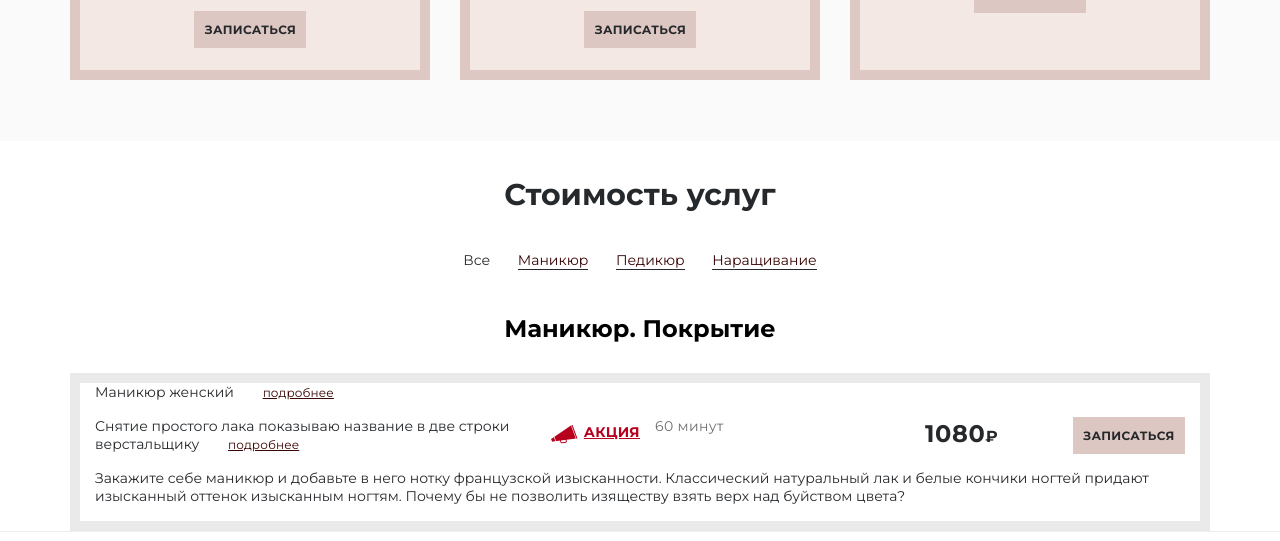
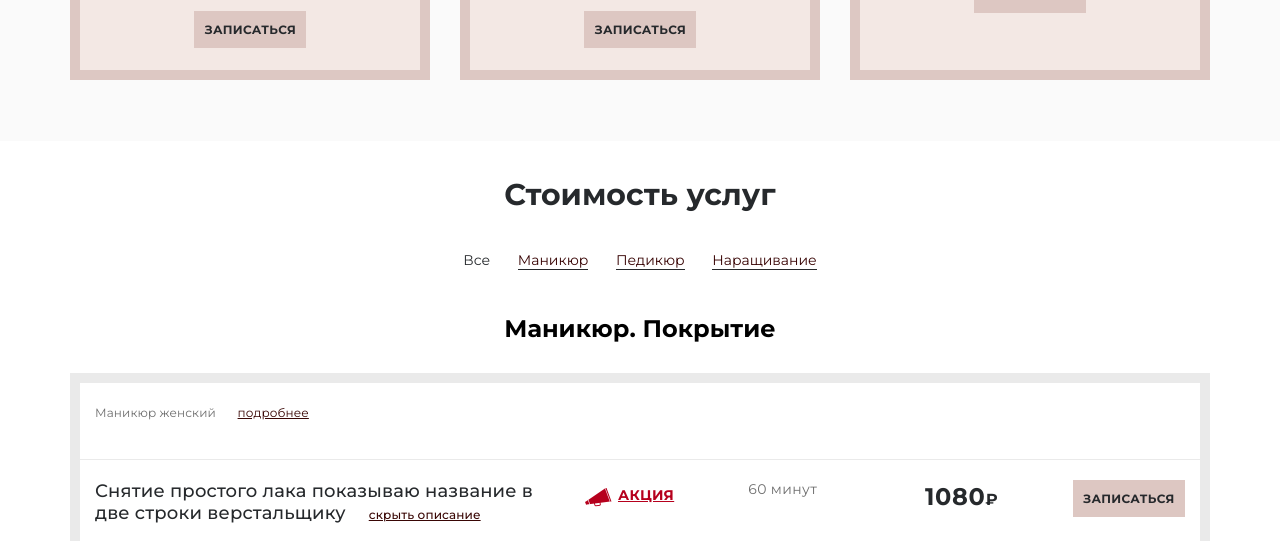
Before and after one commit to ivannikitin-com/trevi, a website with bundled scripts: page src/nail.html in a window 1280 px wide. Shown: the part 1257-1798 px from the top of the page. Built offline with nearby package versions, Linux system fonts and the light colour scheme; files whose address does not match are found by name.

Commit message:
Доработана страница с Услугами

```diff
--- a/src/nail.html
+++ b/src/nail.html
@@ -323,26 +323,31 @@
 							</div>
 							<div class="price_services__item">
 								<div class="row">
-									<div class="col-md-6">
-										<p>
-											<span class="price_services__descr">Снятие простого лака показываю название в две строки
-												верстальщику</span> <a href="#" class="price_services__more">Подробнее</a>
-										</p>
-										<a href="" class="price_services__sale">Акция</a>
+									<div class="col-12 col-md-7">
+										<div class="row">
+											<div class="col-9">
+												<span class="price_services__name">Снятие простого лака показываю название в две строки
+													верстальщику <a href="#" class="price_services__more">Скрыть описание</a></span></div>
+											<div class="col-3">
+												<a href="#" class="price_services__sale">Акция</a></div>
+										</div>
 
 									</div>
-									<div class="col-md-2 price_services__duration"><span>60 минут</span></div>
-									<div class="col-md-2 price_services__price">
+									<div class="col-12 col-md-1 price_services__duration pr-md-0"><span>60 минут</span></div>
+									<div class="col-6 col-md-2 price_services__price">
 										<span></span><span class="price_services__amount">1080</span>₽</span>
 									</div>
-									<div class="col-md-2">
+									<div class="col-6 col-md-2">
 										<div class="price_services__link"><a href="#" class="btn btn-two order">Записаться</a></div>
 									</div>
 									<div class="w-100"></div>
 									<div class="col-12">
-										<p>Закажите себе маникюр и добавьте в него нотку французской изысканности. Классический натуральный
-											лак и белые кончики ногтей придают изысканный оттенок изысканным ногтям. Почему бы не позволить
-											изяществу взять верх над буйством цвета?</p>
+										<div class="price_services__descr">
+											<p>Закажите себе маникюр и добавьте в него нотку французской изысканности. Классический
+												натуральный
+												лак и белые кончики ногтей придают изысканный оттенок изысканным ногтям. Почему бы не позволить
+												изяществу взять верх над буйством цвета?</p>
+										</div>
 									</div>
 								</div>
 
--- a/src/sass/style.scss
+++ b/src/sass/style.scss
@@ -934,6 +934,7 @@ button:focus {
 
 .price_services {
   line-height: normal;
+
   &__title {
     text-align: center;
     margin-bottom: 44px;
@@ -973,7 +974,19 @@ button:focus {
   &__wrap {
     background: $white;
     border: solid 10px $warm-grey-two;
-    padding: 0 15px;
+    // padding: 0 15px;
+  }
+
+  &__item {
+    padding-bottom: 22px;
+    padding-left: 15px;
+    padding-right: 15px;
+    padding-top: 20px;
+    border-bottom: 1px solid $warm-grey-two;
+
+    &:last-child {
+      border-bottom: 0;
+    }
   }
 
   &__price {
@@ -999,8 +1012,11 @@ button:focus {
     text-align: right;
   }
 
-  &__descr {
-    margin-right: 25px;
+  &__name {
+    font-size: 18px;
+    font-weight: 500;
+    letter-spacing: 0.18px;
+    color: $dark-grey;
   }
 
   &__more {
@@ -1008,18 +1024,17 @@ button:focus {
     letter-spacing: 0.12px;
     color: $chocolate-two;
     text-transform: lowercase;
+    margin-left: 18px;
   }
 
   &__sale {
-    position: absolute;
-    right: 0;
-    top: 0;
     font-size: 14px;
     text-transform: uppercase;
     font-weight: bold;
     line-height: 1.36;
     letter-spacing: 0.35px;
     color: $scarlet;
+    white-space: nowrap;
 
     &::before {
       display: inline-block;
@@ -1032,6 +1047,17 @@ button:focus {
       margin-right: 6px;
     }
   }
+
+  &__descr {
+    font-size: 12px;
+    letter-spacing: 0.12px;
+    color: $warm-grey-three;
+    padding: 20px 0;
+
+    p:last-child {
+      margin-bottom: 0;
+    }
+  }
 }
 
 @media screen and (min-width: 1024px) {
```
Also changed, not shown: build/css/style.css, build/nail.html.
